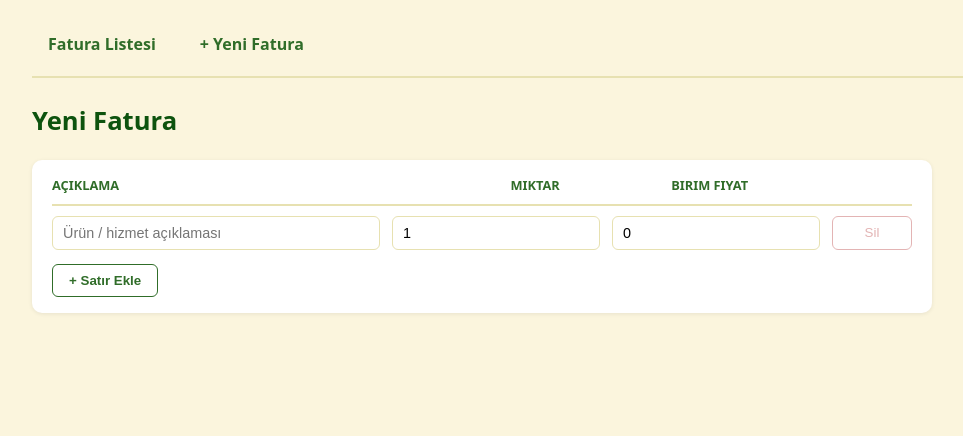
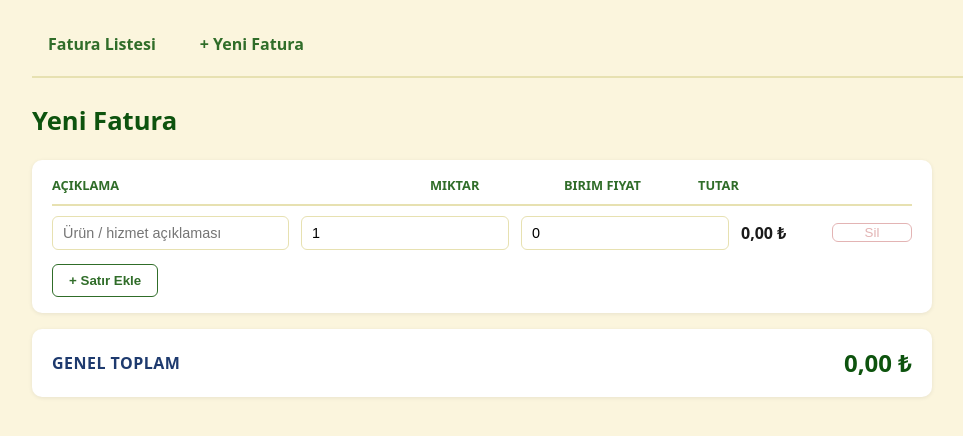
Before and after one commit to ErayErtac/fatura-liste, a React (Vite) app: page /yeni-fatura in a window 1280 px wide. Shown: the top 436 px of the page, without its empty margins (58-1021 px from the left). Built offline with nearby package versions, Linux system fonts and the light colour scheme.

Commit message:
Kalem bazli otomatik tutar ve genel toplam hesaplama eklendi

```diff
--- a/src/pages/YeniFaturaSayfasi.module.scss
+++ b/src/pages/YeniFaturaSayfasi.module.scss
@@ -11,7 +11,7 @@
 
 .kalemBaslik {
   display: grid;
-  grid-template-columns: 3fr 1fr 1fr 80px;
+  grid-template-columns: 3fr 1fr 1fr 1fr 80px;
   gap: 12px;
   font-size: 0.8rem;
   font-weight: 700;
@@ -24,8 +24,9 @@
 
 .kalemSatiri {
   display: grid;
-  grid-template-columns: 3fr 1fr 1fr 80px;
+  grid-template-columns: 3fr 1fr 1fr 1fr 80px;
   gap: 12px;
+  align-items: center;
   margin-bottom: 10px;
 
   input {
@@ -68,3 +69,32 @@
     background-color: #FBF5DD;
   }
 }
+
+.satirTutari {
+  font-weight: 600;
+  color: #1a1a1a;
+}
+
+.genelToplam {
+  display: flex;
+  justify-content: space-between;
+  align-items: center;
+  background-color: #ffffff;
+  border-radius: 10px;
+  padding: 16px 20px;
+  margin-top: 16px;
+  box-shadow: 0 1px 4px rgba(0, 0, 0, 0.08);
+
+  span:first-child {
+    font-weight: 700;
+    text-transform: uppercase;
+    color: #1e3a6e;
+    letter-spacing: 0.03em;
+  }
+}
+
+.genelToplamTutar {
+  font-size: 1.5rem;
+  font-weight: 800;
+  color: #0D530E;
+}
--- a/src/pages/YeniFaturaSayfasi.tsx
+++ b/src/pages/YeniFaturaSayfasi.tsx
@@ -1,6 +1,7 @@
 import { useRef } from 'react'
 import { Formik, Form, FieldArray } from 'formik'
 import type { FaturaKalemi } from '../models/invoice'
+import { paraFormatla } from '../utils/format'
 import styles from './YeniFaturaSayfasi.module.scss'
 
 interface YeniFaturaFormValues {
@@ -9,6 +10,10 @@ interface YeniFaturaFormValues {
 
 function bosKalem(id: string): FaturaKalemi {
   return { id, aciklama: '', miktar: 1, birimFiyat: 0 }
+}
+
+function genelToplamHesapla(kalemler: FaturaKalemi[]): number {
+  return kalemler.reduce((toplam, kalem) => toplam + kalem.miktar * kalem.birimFiyat, 0)
 }
 
 function YeniFaturaSayfasi() {
@@ -42,6 +47,7 @@ function YeniFaturaSayfasi() {
                     <span>Açıklama</span>
                     <span>Miktar</span>
                     <span>Birim Fiyat</span>
+                    <span>Tutar</span>
                     <span></span>
                   </div>
 
@@ -65,6 +71,9 @@ function YeniFaturaSayfasi() {
                         value={kalem.birimFiyat}
                         onChange={(e) => setFieldValue(`kalemler.${index}.birimFiyat`, Number(e.target.value))}
                       />
+                      <span className={styles.satirTutari}>
+                        {paraFormatla(kalem.miktar * kalem.birimFiyat)}
+                      </span>
                       <button
                         type="button"
                         onClick={() => remove(index)}
@@ -85,6 +94,13 @@ function YeniFaturaSayfasi() {
                 </div>
               )}
             </FieldArray>
+
+            <div className={styles.genelToplam}>
+              <span>Genel Toplam</span>
+              <span className={styles.genelToplamTutar}>
+                {paraFormatla(genelToplamHesapla(values.kalemler))}
+              </span>
+            </div>
           </Form>
         )}
       </Formik>
```
